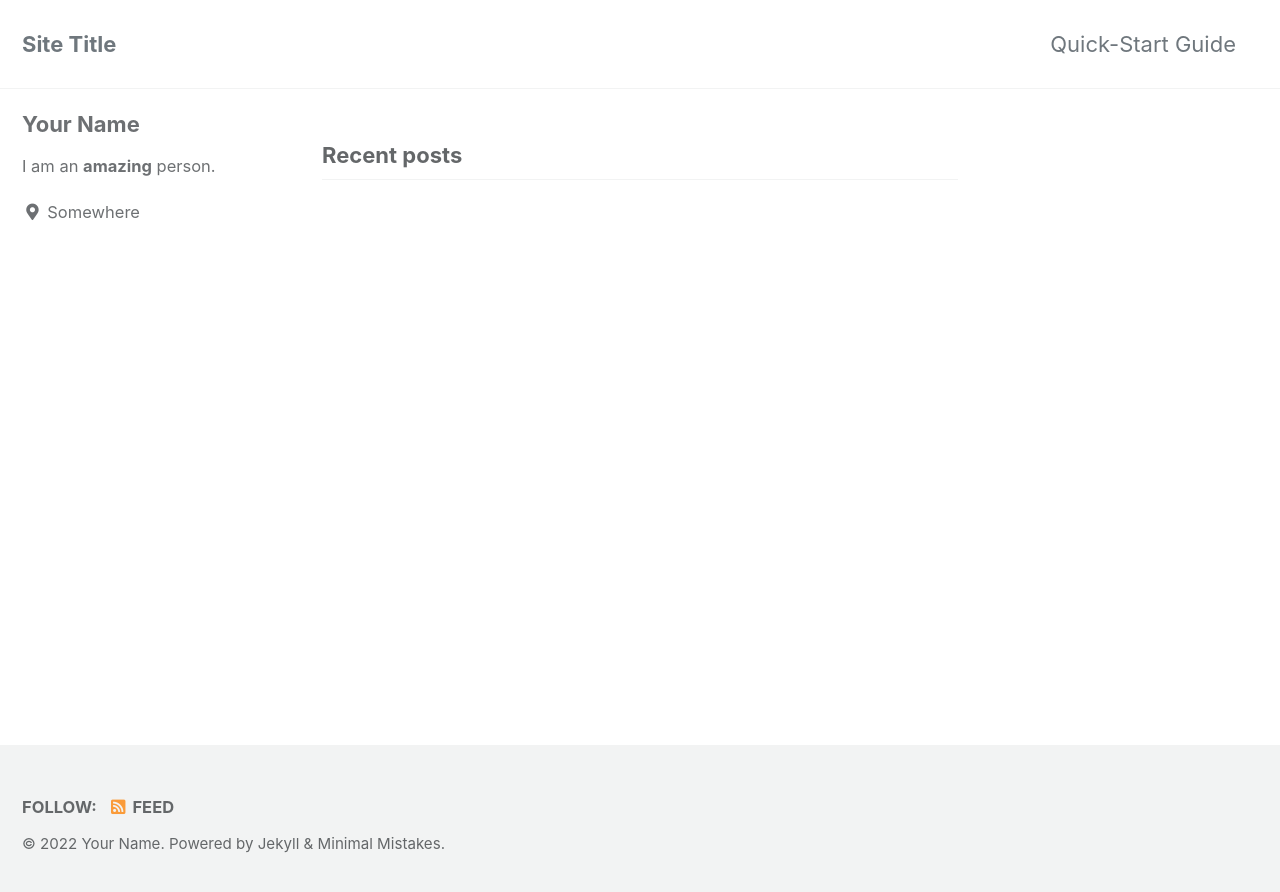
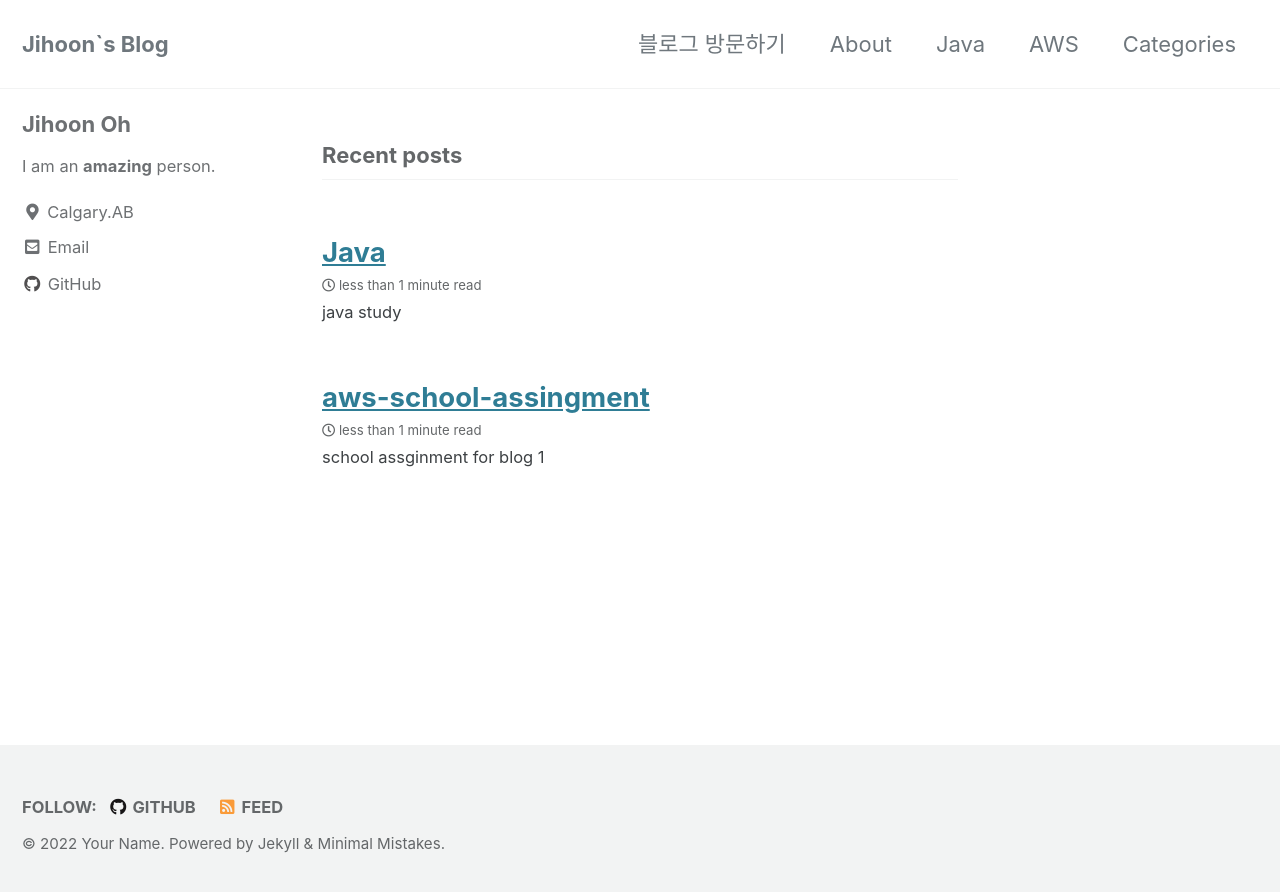
Before and after one commit to jihoon0324/jihoon0324.github.io, a Jekyll site: the page built from index.html, in a window 1280 px wide. Shown: the top 892 px of the page. Built offline with Jekyll 4.4.1, drawn with Linux system fonts in a browser that asks for light colours; cached includes are drawn as plain includes; the list of posts is cut into pages by our own code.

Commit message:
add config  , java , aws page setting

```diff
--- a/_config.yml
+++ b/_config.yml
@@ -16,11 +16,11 @@ minimal_mistakes_skin    : "default" # "air", "aqua", "contrast", "dark", "dirt"
 
 # Site Settings
 locale                   : "en-US"
-title                    : "Site Title"
+title                    : "Jihoon`s Blog"
 title_separator          : "-"
 subtitle                 : # site tagline that appears below site title in masthead
 name                     : "Your Name"
-description              : "An amazing website."
+description              : "study for IT"
 url                      : # the base hostname & protocol for your site e.g. "https://mmistakes.github.io"
 baseurl                  : # the subpath of your site, e.g. "/blog"
 repository               : # GitHub username/repo-name e.g. "mmistakes/minimal-mistakes"
@@ -102,15 +102,15 @@ analytics:
 
 # Site Author
 author:
-  name             : "Your Name"
+  name             : "Jihoon Oh"
   avatar           : # path of avatar image, e.g. "/assets/images/bio-photo.jpg"
   bio              : "I am an **amazing** person."
-  location         : "Somewhere"
+  location         : "Calgary.AB"
   email            :
   links:
     - label: "Email"
       icon: "fas fa-fw fa-envelope-square"
-      # url: "mailto:your.name@email.com"
+      url: mailto:jihoon0324@hotmail.com
     - label: "Website"
       icon: "fas fa-fw fa-link"
       # url: "https://your-website.com"
@@ -122,7 +122,7 @@ author:
       # url: "https://facebook.com/"
     - label: "GitHub"
       icon: "fab fa-fw fa-github"
-      # url: "https://github.com/"
+      url: "https://github.com/jihoon0324/"
     - label: "Instagram"
       icon: "fab fa-fw fa-instagram"
       # url: "https://instagram.com/"
@@ -138,7 +138,7 @@ footer:
       # url:
     - label: "GitHub"
       icon: "fab fa-fw fa-github"
-      # url:
+      url: "https://github.com/jihoon0324"
     - label: "GitLab"
       icon: "fab fa-fw fa-gitlab"
       # url:
@@ -216,7 +216,7 @@ sass:
 
 # Outputting
 permalink: /:categories/:title/
-paginate: 5 # amount of posts to show
+paginate: 15 # amount of posts to show
 paginate_path: /page:num/
 timezone: # https://en.wikipedia.org/wiki/List_of_tz_database_time_zones
 
@@ -285,6 +285,18 @@ defaults:
       layout: single
       author_profile: true
       read_time: true
-      comments: # true
+      comments: true
       share: true
       related: true
+
+  # _pages
+  - scope:
+      path: ""
+      type: pages
+    values:
+      layout: single
+      author_profile: true
+      read_time: false
+      comments: false
+      share: true
+      related: false
--- a/_data/navigation.yml
+++ b/_data/navigation.yml
@@ -1,12 +1,12 @@
 # main links
 main:
-  - title: "Quick-Start Guide"
-    url: https://mmistakes.github.io/minimal-mistakes/docs/quick-start-guide/
-  # - title: "About"
-  #   url: https://mmistakes.github.io/minimal-mistakes/about/
-  # - title: "Sample Posts"
-  #   url: /year-archive/
-  # - title: "Sample Collections"
-  #   url: /collection-archive/
-  # - title: "Sitemap"
-  #   url: /sitemap/
+  - title: "블로그 방문하기"
+    url: https://jihoon0324.github.io/
+  - title: "About"
+    url: /about/
+  - title: "Java"
+    url: /java/
+  - title: "AWS"
+    url: /aws/
+  - title: "Categories"
+    url: /categories/
--- /dev/null
+++ b/_pages/about.md
@@ -0,0 +1,9 @@
+---
+title: "Jihoon`s blog"
+permalink: /about/
+layout: single
+---
+
+## jihoon0324.github.io 블로그
+
+about .........
--- /dev/null
+++ b/_pages/java.md
@@ -0,0 +1,9 @@
+---
+title: "Jihoon`s blog"
+permalink: /java/
+layout: single
+---
+
+## java
+
+java .........
--- /dev/null
+++ b/_posts/aws/2022-02-08-aws-basic.md
@@ -0,0 +1,15 @@
+---
+title: "aws-school-assingment"
+excerpt: "school assginment for blog 1 "
+
+categories:
+  - aws
+tags:
+  - aws
+  -
+last_modified_at: 2022-02-08
+---
+
+
+
+학교 블로그 써야 함
```
Also changed, not shown: _pages/404.md (added, +15 -0 lines), _pages/aws.md (added, +11 -0 lines), _pages/category-archive.md (added, +6 -0 lines), _pages/tag-archive.md (added, +6 -0 lines), _posts/java/2022-02-08-java-basic.md (added, +13 -0 lines).
